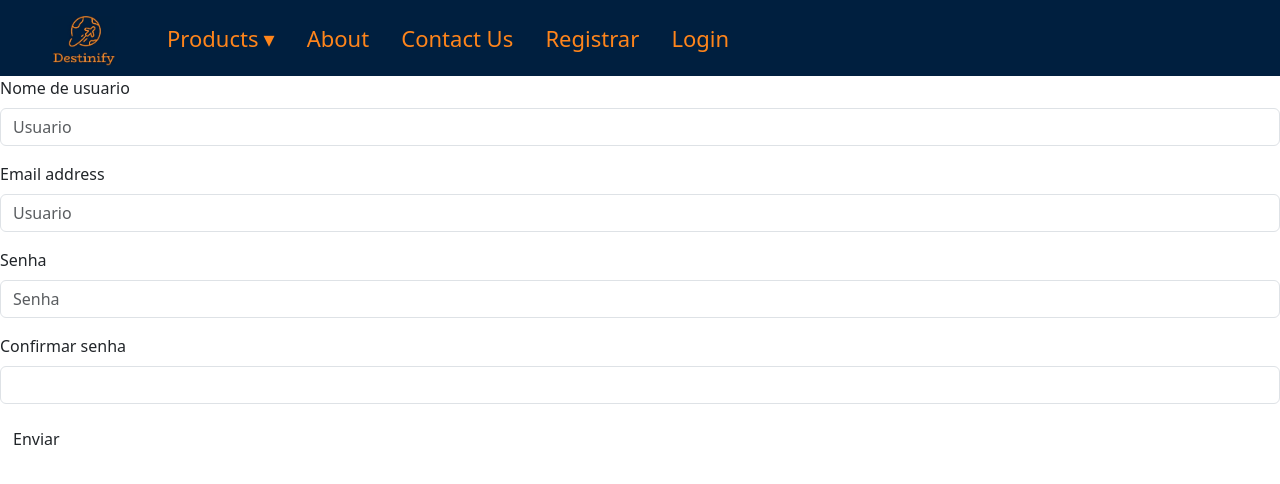
After one commit to TrXGustavoo/Destinify2.0, a Django app: page /accounts/cadastro in a window 1280 px wide. The commit adds this page. Shown: the top 484 px of the page. Run offline with Django 5.2, Linux system fonts and the light colour scheme.

Commit message:
Criando o sistema de register/login

```diff
--- a/Destinify/urls.py
+++ b/Destinify/urls.py
@@ -4,5 +4,5 @@ from django.urls import path, include
 urlpatterns = [
     path('admin/', admin.site.urls),
     path('', include('main.urls')),
-    path('/destinos/', include('destinos.urls')),
+    # path('/destinos/', include('destinos.urls')),
 ]
--- /dev/null
+++ b/main/templates/cadastro.html
@@ -0,0 +1,34 @@
+{% extends "base.html" %}
+{% load static %}
+
+{% block 'cabecalho' %}
+  <link rel="stylesheet" href="{% static 'geral/css/cadastro.css' %}">
+{% endblock %}
+
+{% block 'conteudo' %}
+
+  {% if messages %}
+  {% for message in messages %}
+      <section class="alert {{message.tags}}">{{message}}</section>
+  {% endfor %}
+  {% endif %}
+  <form action="{% url 'cadastro' %}" method="POST"> {% csrf_token %}
+    <div class="mb-3">
+      <label for="username" class="form-label">Nome de usuario</label>
+      <input type="text" class="form-control" id="username" name="username" placeholder="Usuario">
+    </div>
+    <div class="mb-3">
+      <label for="exampleInputEmail1" class="form-label">Email address</label>
+      <input type="email" class="form-control" id="exampleInputEmail1" aria-describedby="emailHelp" name="email" placeholder="Usuario">
+    </div>
+    <div class="mb-3">
+      <label for="exampleInputPassword1" class="form-label">Senha</label>
+      <input type="password" class="form-control" id="exampleInputPassword1" name="senha" placeholder="Senha">
+    </div>
+    <div class="mb-3">
+      <label for="exampleInputPassword2" class="form-label">Confirmar senha</label>
+      <input type="password" class="form-control" id="exampleInputPassword2" name="confirmar_senha">
+    </div>
+    <button type="submit" class="btn btn-cadastro">Enviar</button>
+  </form>
+{% endblock %}
--- a/main/urls.py
+++ b/main/urls.py
@@ -9,6 +9,6 @@ urlpatterns = [
     path('accounts/cadastro', views.cadastro, name='cadastro'),
     path('accounts/login', views.login, name='login'),
     path('accounts/logout', views.logout, name='logout'),
-    path('perfil/<int:user_id>/', views.perfil, name='perfil'),
+    # path('perfil/<int:user_id>/', views.perfil, name='perfil'),
 
 ]
--- a/main/views.py
+++ b/main/views.py
@@ -1,3 +1,69 @@
-from django.shortcuts import render
+from django.shortcuts import render, redirect
+from django.http import HttpResponse, Http404
+from django.contrib.auth import login
+from django.contrib.auth.models import User
+from django.views.generic import TemplateView
+from django.contrib.messages import constants
+from django.contrib import messages, auth
+# from destinos.models import Comentario
 
-# Create your views here.
+
+class HomeView(TemplateView):
+    template_name = "index.html"
+
+
+def cadastro(request):
+    if request.method == "GET":
+        return render(request, "cadastro.html")
+    elif request.method == "POST":
+        username = request.POST.get("username")
+        email = request.POST.get("email")
+        senha = request.POST.get("senha")
+        confirmar_senha = request.POST.get("confirmar_senha")
+
+        if not senha == confirmar_senha:
+            messages.add_message(request, constants.ERROR, "Senhas não conferem")
+            return redirect("cadastro")
+        user = User.objects.filter(username=username)
+
+        if user.exists():
+            messages.add_message(request, constants.ERROR, "Usuario já existe")
+            return redirect("cadastro")
+        try:
+            User.objects.create_user(username=username, password=senha, email=email)
+            return redirect("login")
+        except:
+            messages.add_message(request, constants.ERROR, "Erro interno do servidor")
+            return redirect("cadastro")
+
+
+def login(request):
+    if request.method == "GET":
+        return render(request, "login.html")
+    elif request.method == "POST":
+        username = request.POST.get("username")
+        email = request.POST.get("email")
+        senha = request.POST.get("senha")
+
+        user = auth.authenticate(request, username=username, password=senha)
+
+        if user:
+            auth.login(request, user)
+            messages.add_message(request, constants.SUCCESS, "Logado!")
+            return redirect("home")
+        else:
+            messages.add_message(request, constants.ERROR, "Usuário ou Senha invalidos")
+            return redirect("login")
+
+
+def logout(request):
+    auth.logout(request)
+    return redirect("home")
+
+
+# def perfil(request, user_id):
+#     comentarios = (
+#         Comentario.objects.all().filter(usuario__id=user_id).order_by("-data_criacao")
+#     )
+#     print('comentarios')
+#     return render(request, "perfil.html", {"comentarios": comentarios})
--- a/templates/navbar.html
+++ b/templates/navbar.html
@@ -15,7 +15,7 @@
         <li><a href="{% url 'home' %}" class="menu-logo"><img src="{% static 'geral/img/logoo.png' %}" /></a></li>
         <li><a class='dropdown-arrow' href='http://'>Products</a>
           <ul class='sub-menus'>
-            <li><a href="{% url 'destinos' %}">Destinos</a></li>
+            {% comment %} <li><a href="{% url 'destinos' %}">Destinos</a></li> {% endcomment %}
             <li><a href='http://'>Products 2</a></li>
             <li><a href='http://'>Products 3</a></li>
             <li><a href='http://'>Products 4</a></li>
@@ -28,7 +28,7 @@
             <a href="{% url 'cadastro' %}">Registrar</a>
           {% endif %}
           {% if user.is_authenticated %}
-            <a href="{% url 'perfil' user.id %}">Meu perfil</a>
+            {% comment %} <a href="{% url 'perfil' user.id %}">Meu perfil</a> {% endcomment %}
           {% endif %}
         </li>
         <li>
```
Also changed, not shown: main/templates/login.html (added, +21 -0 lines), db.sqlite3 (added).
